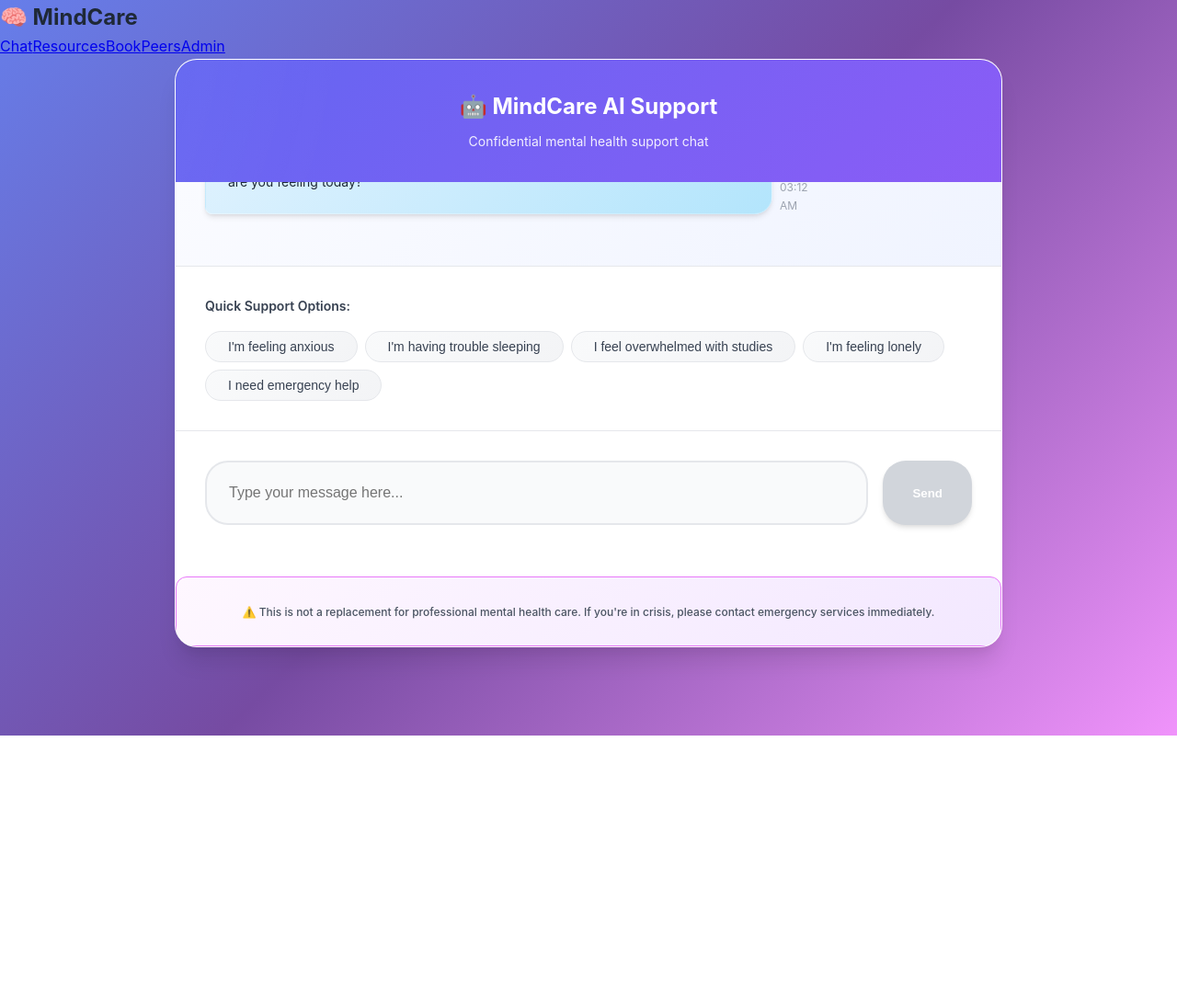
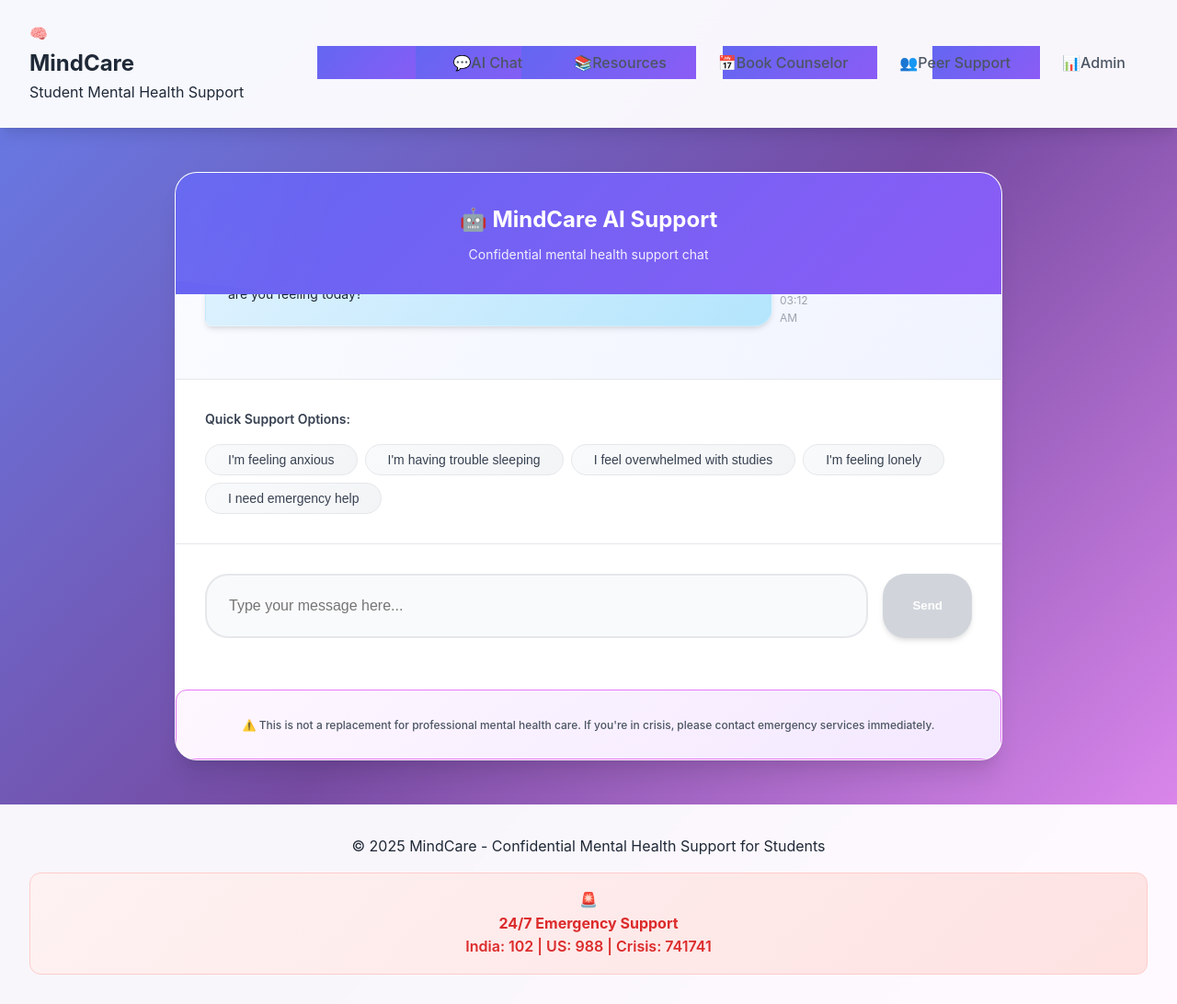
Before and after one commit to harshitnarang21/MindCare-SIH, a React (Create React App) app: page / in a window 1280 px wide. Shown: the whole page at 92% size. Before the commit the page ends 800 px from the top, so only its background shows below. Built offline with nearby package versions, Linux system fonts and the light colour scheme.

Commit message:
updated app.js base

```diff
--- a/src/App.js
+++ b/src/App.js
@@ -1,34 +1,81 @@
-import {BrowserRouter as Router, Routes, Route, Link} from "react-router-dom";
-import ChatBot from "./components/ChatBot";
-import Resources from "./components/Resources";
-import BookingSystem from "./components/BookingSystem";
-import PeerSupport from "./components/PeerSupport";
-import AdminDashboard from "./components/AdminDashboard";
-import "./App.css";
+import React from 'react';
+import { BrowserRouter as Router, Routes, Route, Link } from 'react-router-dom';
+import './App.css';
+import ChatBot from './components/ChatBot';
+import Resources from './components/Resources';
+import BookingSystem from './components/BookingSystem';
+import PeerSupport from './components/PeerSupport';
+import AdminDashboard from './components/AdminDashboard';
 
-export default function App(){
- return(
+function App() {
+  return (
     <Router>
-   <header className="nav">
-     <h2>🧠 MindCare</h2>
-     <nav>
-       <Link to="/">Chat</Link>
-       <Link to="/resources">Resources</Link>
-       <Link to="/booking">Book</Link>
-       <Link to="/peer">Peers</Link>
-       <Link to="/admin">Admin</Link>
+      <div className="App">
+        <header className="app-header">
+          <nav className="navbar">
+            <div className="nav-brand">
+              <div className="brand-container">
+                <div className="brand-icon">🧠</div>
+                <div className="brand-text">
+                  <h1>MindCare</h1>
+                  <p>Student Mental Health Support</p>
+                </div>
+              </div>
+            </div>
+            <ul className="nav-links">
+              <li><Link to="/" className="nav-link">
+                <span className="nav-icon">💬</span>
+                <span>AI Chat</span>
+              </Link></li>
+              <li><Link to="/resources" className="nav-link">
+                <span className="nav-icon">📚</span>
+                <span>Resources</span>
+              </Link></li>
+              <li><Link to="/booking" className="nav-link">
+                <span className="nav-icon">📅</span>
+                <span>Book Counselor</span>
+              </Link></li>
+              <li><Link to="/peer-support" className="nav-link">
+                <span className="nav-icon">👥</span>
+                <span>Peer Support</span>
+              </Link></li>
+              <li><Link to="/admin" className="nav-link">
+                <span className="nav-icon">📊</span>
+                <span>Admin</span>
+              </Link></li>
+            </ul>
           </nav>
         </header>
 
-   <main>
+        <main className="main-content">
           <Routes>
-       <Route path="/" element={<ChatBot/>}/>
-       <Route path="/resources" element={<Resources/>}/>
-       <Route path="/booking" element={<BookingSystem/>}/>
-       <Route path="/peer" element={<PeerSupport/>}/>
-       <Route path="/admin" element={<AdminDashboard/>}/>
+            <Route path="/" element={<ChatBot />} />
+            <Route path="/resources" element={<Resources />} />
+            <Route path="/booking" element={<BookingSystem />} />
+            <Route path="/peer-support" element={<PeerSupport />} />
+            <Route path="/admin" element={<AdminDashboard />} />
           </Routes>
         </main>
+
+        <footer className="app-footer">
+          <div className="footer-content">
+            <p>© 2025 MindCare - Confidential Mental Health Support for Students</p>
+            <div className="emergency-info">
+              <div className="emergency-badge">
+                <span className="emergency-icon">🚨</span>
+                <div className="emergency-text">
+                  <strong>24/7 Emergency Support</strong>
+                  <div className="emergency-numbers">
+                    <span>India: 102</span> | <span>US: 988</span> | <span>Crisis: 741741</span>
+                  </div>
+                </div>
+              </div>
+            </div>
+          </div>
+        </footer>
+      </div>
     </Router>
   );
 }
+
+export default App;
```
Lines whose indentation alone changed are shown as unchanged.
